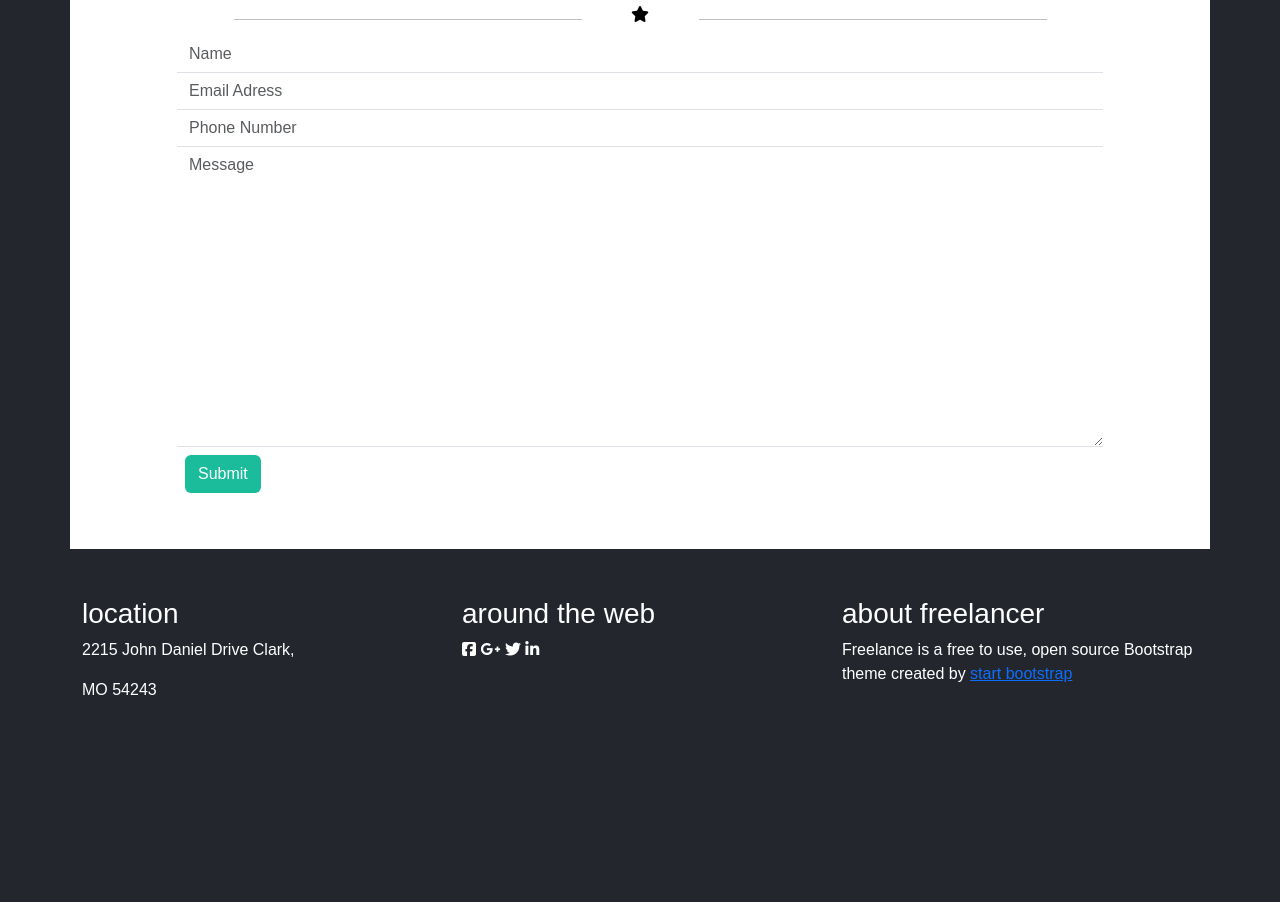
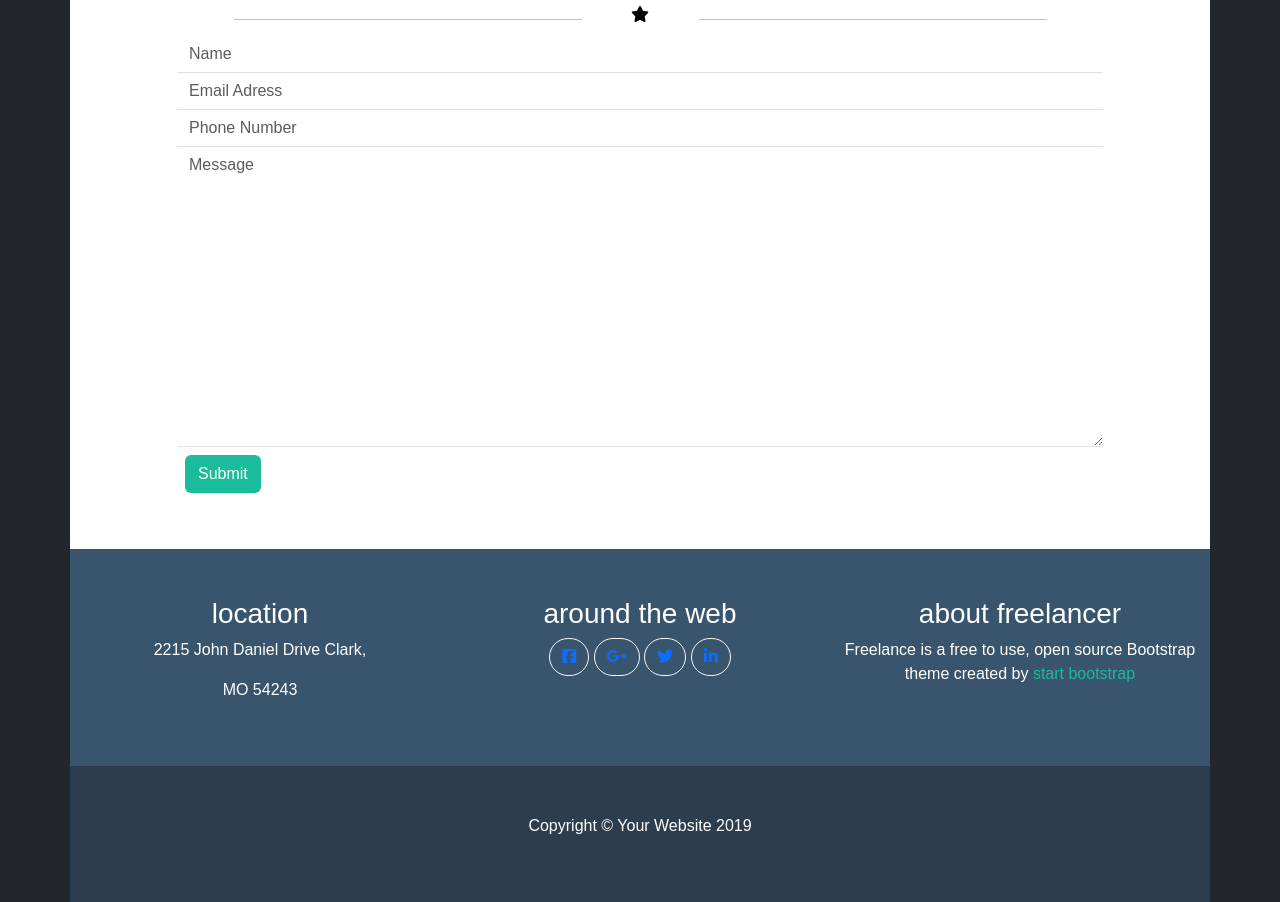
Before and after one commit to lucafagiolini/html-css-bootstrap-freelancer, a plain HTML site: page index.html in a window 1280 px wide. Shown: the part 1644-2546 px from the top of the page. Before the commit the page ends 2410 px from the top, so only its background shows below. Drawn offline with nearby package versions, Linux system fonts and the light colour scheme.

Commit message:
footer completed

```diff
--- a/css/style.css
+++ b/css/style.css
@@ -18,6 +18,18 @@ body {
 
 .green {
     background-color: #1abc9c;
+}
+
+.light-gray {
+    background-color: #39546d;
+}
+
+.dark-gray {
+    background-color: #2c3d50;
+}
+
+.text-green {
+    color: #1abc9c;
 }
 
 .white {
--- a/index.html
+++ b/index.html
@@ -166,7 +166,7 @@
         </div>
 
     </main>
-    <footer class="py-5 container container-sm container-md container-lg container-xl">
+    <footer class="py-5 container container-sm container-md container-lg container-xl text-center light-gray">
         <div class="row row-cols-lg-3 row-cols-md-3 row-cols-sm-1">
             <div>
                 <h3>location</h3>
@@ -176,20 +176,32 @@
             <div class="">
                 <h3>around the web</h3>
                 <div>
-                    <i class="fa-brands fa-square-facebook"></i>
-                    <i class="fa-brands fa-google-plus-g"></i>
-                    <i class="fa-brands fa-twitter"></i>
-                    <i class="fa-brands fa-linkedin-in"></i>
+                    <button type="button" class="btn btn-outline-light rounded-5"><a href="#"><i
+                                class="fa-brands fa-square-facebook"></i></a></button>
+
+                    <button type="button" class="btn btn-outline-light rounded-5"><a href="#"><i
+                                class="fa-brands fa-google-plus-g"></i></a></button>
+
+                    <button type="button" class="btn btn-outline-light rounded-5"><a href="#"><i
+                                class="fa-brands fa-twitter"></i></a></button>
+
+                    <button type="button" class="btn btn-outline-light rounded-5"><a href="#"><i
+                                class="fa-brands fa-linkedin-in"></i></a></button>
                 </div>
             </div>
             <div class="">
                 <h3>about freelancer</h3>
-                <p>Freelance is a free to use, open source Bootstrap theme created by <a href="#">start bootstrap</a>
+                <p>Freelance is a free to use, open source Bootstrap theme created by <a
+                        class="text-decoration-none text-green" href="#">start bootstrap</a>
                 </p>
             </div>
         </div>
-
     </footer>
+    <div class="py-5 container container-sm container-md container-lg container-xl dark-gray">
+        <div class="row justify-content-center text-center">
+            <p>Copyright © Your Website 2019</p>
+        </div>
+    </div>
 
 
 
```
